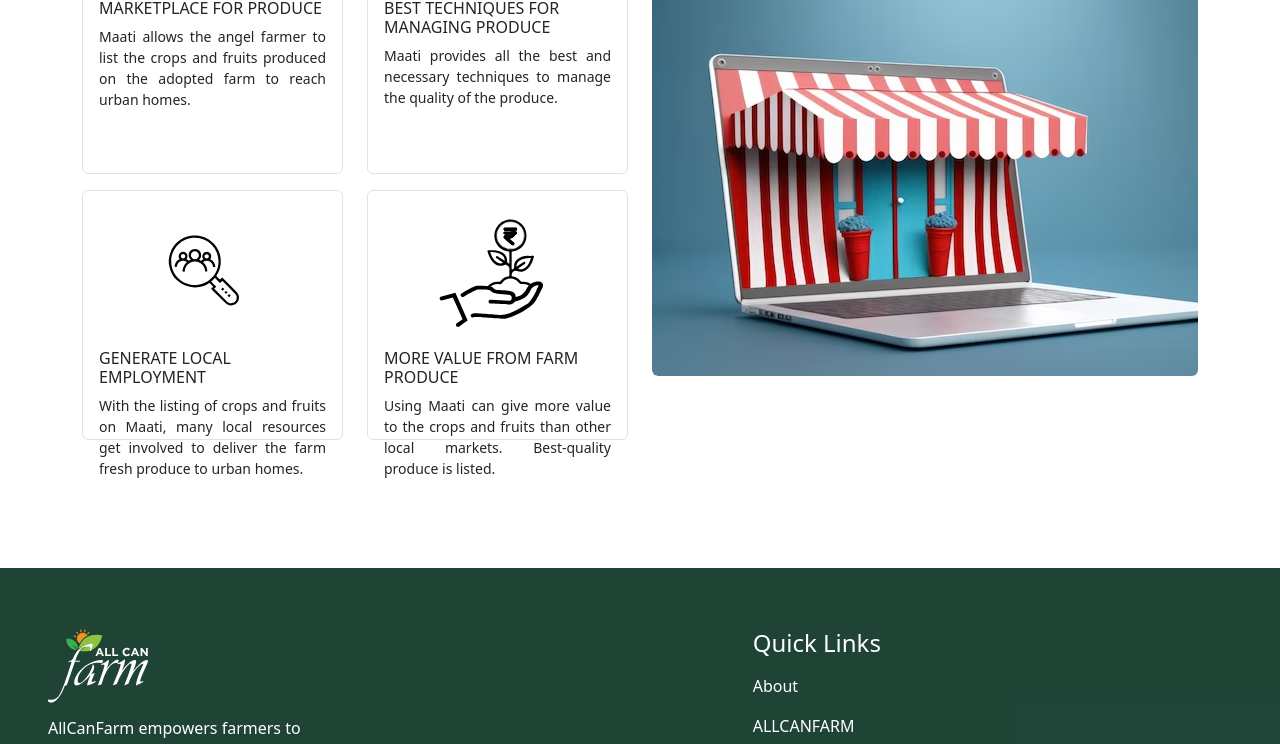
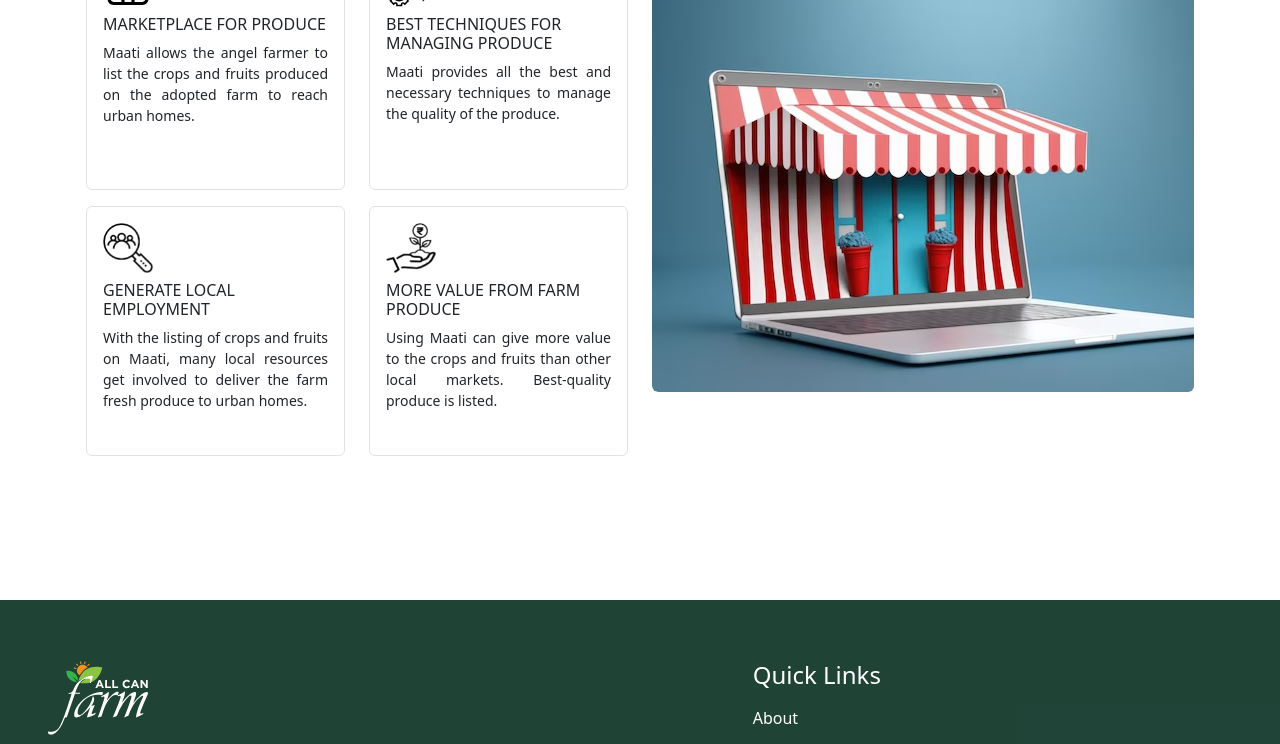
Before and after one commit to Kunal5200/ACF_multipage, a React (Create React App) app: page /maati in a window 1280 px wide. Shown: the part 1330-2074 px from the top of the page. Built offline with nearby package versions, Linux system fonts and the light colour scheme.

Commit message:
minor changes

```diff
--- a/src/assests/data/maati.js
+++ b/src/assests/data/maati.js
@@ -1,7 +1,7 @@
 import market from "../images/marketplace.svg";
 import techniques from "../images/techniques.svg";
-import employment from "../images/employment.svg";
-import value from "../images/value.svg";
+import employment from "../images/equipment.png";
+import value from "../images/value.png";
 let maati = {
   img1: market,
   heading1: "MARKETPLACE FOR PRODUCE",
--- a/src/components/features_box/index.js
+++ b/src/components/features_box/index.js
@@ -5,7 +5,7 @@
   return (
     <div>
       <div className="border p-3 rounded feature_box">
-        <img src={props.img}  className="animate__animated  animate__pulse"/>
+        <img src={props.img} width={50} height={50}  className="animate__animated  animate__pulse"/>
         <h6 className="mt-2">{props.heading}</h6>
         <p className="text-justify">
           {props.desc}
--- a/src/views/maati/index.js
+++ b/src/views/maati/index.js
@@ -14,7 +14,7 @@
           <h2 className="animate__animated animate__zoomInLeft ">Dhur Maati</h2>
         </div>
       </div>
-      <div className="container">
+      <div className="container p-3">
         <div className="row my-5">
           <div className="col-sm-12">
             <h4
```
Also changed, not shown: src/assests/images/equipment.png (added), src/assests/images/value.png (added).
